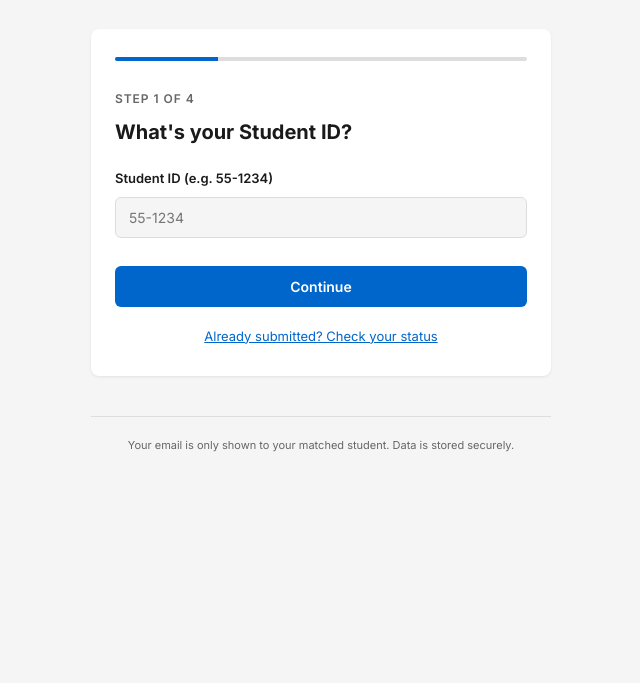
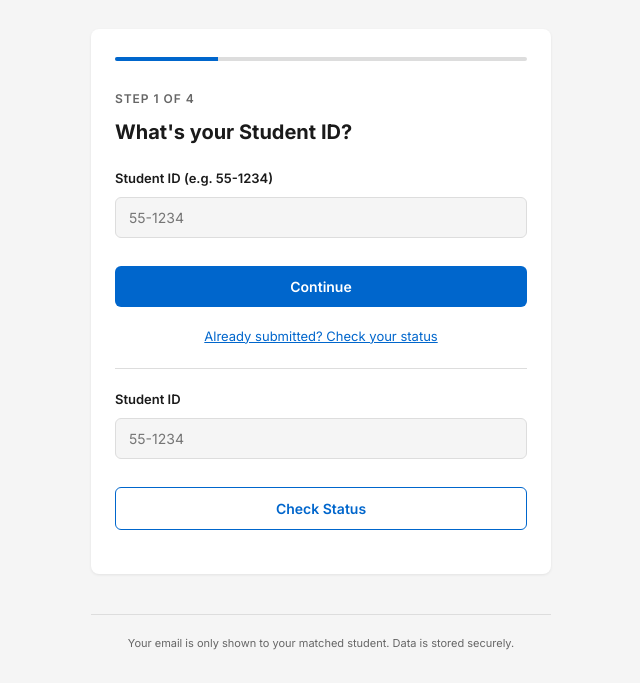
Before and after one commit to Yaseen-ElGendy/TutMatching, a plain HTML site: page index.html in a window 1280 px wide. Both pictures are taken after a click on the link "Already submitted? Check your status". Shown: the part 117-800 px from the top of the page, without its empty margins (319-959 px from the left). Drawn offline with nearby package versions, Linux system fonts and the light colour scheme.

Commit message:
Add status check functionality to index.html

```diff
--- a/index.html
+++ b/index.html
@@ -952,9 +952,108 @@
     currentSubmissionId = null;
     goToStep(1);
   }
+  // ===== STATUS CHECK =====
+  function toggleStatusCheck() {
+    document.getElementById('statusCheckSection').classList.toggle('hidden');
+  }
+
+  async function checkMyStatus() {
+    const resultDiv = document.getElementById('statusCheckResult');
+    const id = document.getElementById('statusCheckId').value.trim();
+    if (!id) {
+      resultDiv.innerHTML = '<div class="alert error">Please enter your student ID.</div>';
+      return;
+    }
+    resultDiv.innerHTML = '<div style="text-align:center;"><span class="loading-spinner"></span> Checking...</div>';
+
+    try {
+      const { data: mySubs, error: subErr } = await supabase
+        .from('submissions')
+        .select('*')
+        .eq('student_id', id)
+        .in('status', ['waiting', 'matched'])
+        .order('created_at', { ascending: false })
+        .limit(1);
+
+      if (subErr) throw subErr;
+      if (!mySubs || mySubs.length === 0) {
+        resultDiv.innerHTML = '<div class="alert error">No active request found for that ID.</div>';
+        return;
+      }
+
+      const mySub = mySubs[0];
+
+      if (mySub.status === 'waiting') {
+        resultDiv.innerHTML = `
+          <div class="empty-state">
+            <p><strong>Still in the queue.</strong></p>
+            <p>Tut ${mySub.current_tut} → Tut ${mySub.desired_tut.split(',').join(' or ')}</p>
+          </div>
+        `;
+        return;
+      }
+
+      const { data: matchRows, error: matchErr } = await supabase
+        .from('matches')
+        .select('*')
+        .or(`submission_a_id.eq.${mySub.id},submission_b_id.eq.${mySub.id}`)
+        .limit(1);
+
+      if (matchErr) throw matchErr;
+      if (!matchRows || matchRows.length === 0) {
+        resultDiv.innerHTML = '<div class="alert error">Matched, but match details could not be found.</div>';
+        return;
+      }
+
+      const matchRow = matchRows[0];
+      const partnerSubId = matchRow.submission_a_id === mySub.id ? matchRow.submission_b_id : matchRow.submission_a_id;
+
+      const { data: partnerSub, error: partnerErr } = await supabase
+        .from('submissions')
+        .select('*')
+        .eq('id', partnerSubId)
+        .single();
+
+      if (partnerErr) throw partnerErr;
+
+      const { data: contactRow, error: contactErr } = await supabase
+        .from('match_contacts')
+        .select('*')
+        .eq('match_id', matchRow.id)
+        .single();
+
+      if (contactErr) throw contactErr;
+
+      const partnerEmail = contactRow.student_a_id === mySub.student_id ? contactRow.student_b_email : contactRow.student_a_email;
+
+      resultDiv.innerHTML = `
+        <div class="match-card">
+          <div class="match-header">✓ MATCHED!</div>
+          <div class="match-info">
+            <strong>Your swap:</strong> Tut ${mySub.current_tut} → Tut ${partnerSub.current_tut}<br>
+            <strong>Partner ID:</strong> ${partnerSub.student_id}
+          </div>
+          ${matchRow.coordinator_needed ? `
+            <div class="coordinator-note">
+              <strong>⚠️ Coordinator Approval Needed</strong><br>
+              You and your partner have different German or English levels. Both of you should contact the academic coordinator together to approve this swap.
+            </div>
+          ` : ''}
+          <p style="font-size:12px; color:var(--text-soft); margin-top:12px; text-align:center;">
+            Partner's email: <strong>${partnerEmail}</strong>
+          </p>
+        </div>
+      `;
+    } catch (err) {
+      console.error('Status check error:', err);
+      resultDiv.innerHTML = `<div class="alert error">${err.message || 'Error checking status. Please try again.'}</div>`;
+    }
+  }
 
   // ===== MAKE FUNCTIONS GLOBAL =====
-  window.goToStep = goToStep;
+    window.goToStep = goToStep;
+  window.toggleStatusCheck = toggleStatusCheck;
+  window.checkMyStatus = checkMyStatus;
   window.resetForm = resetForm;
   window.searchChainMatches = performChainSearch;
 
```
